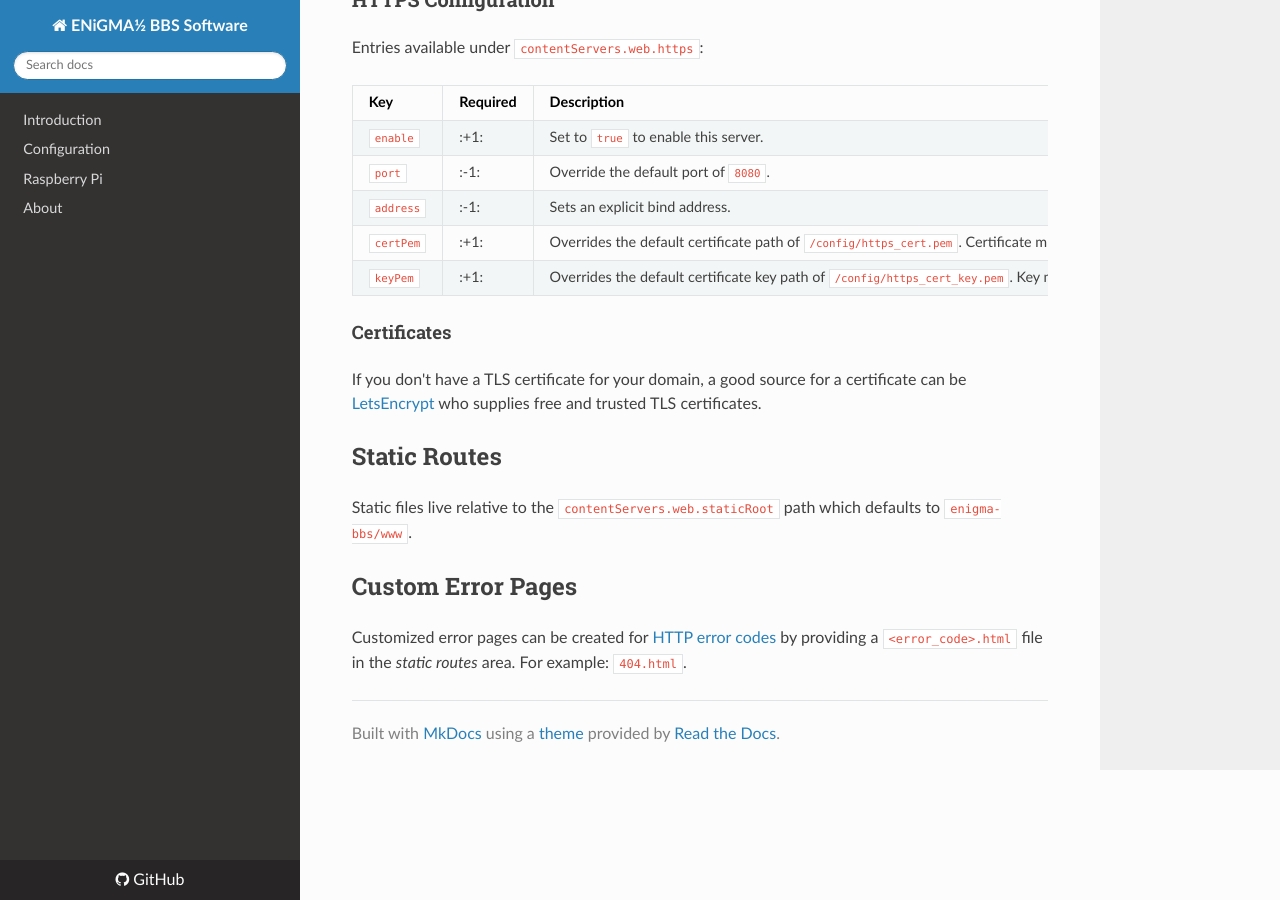
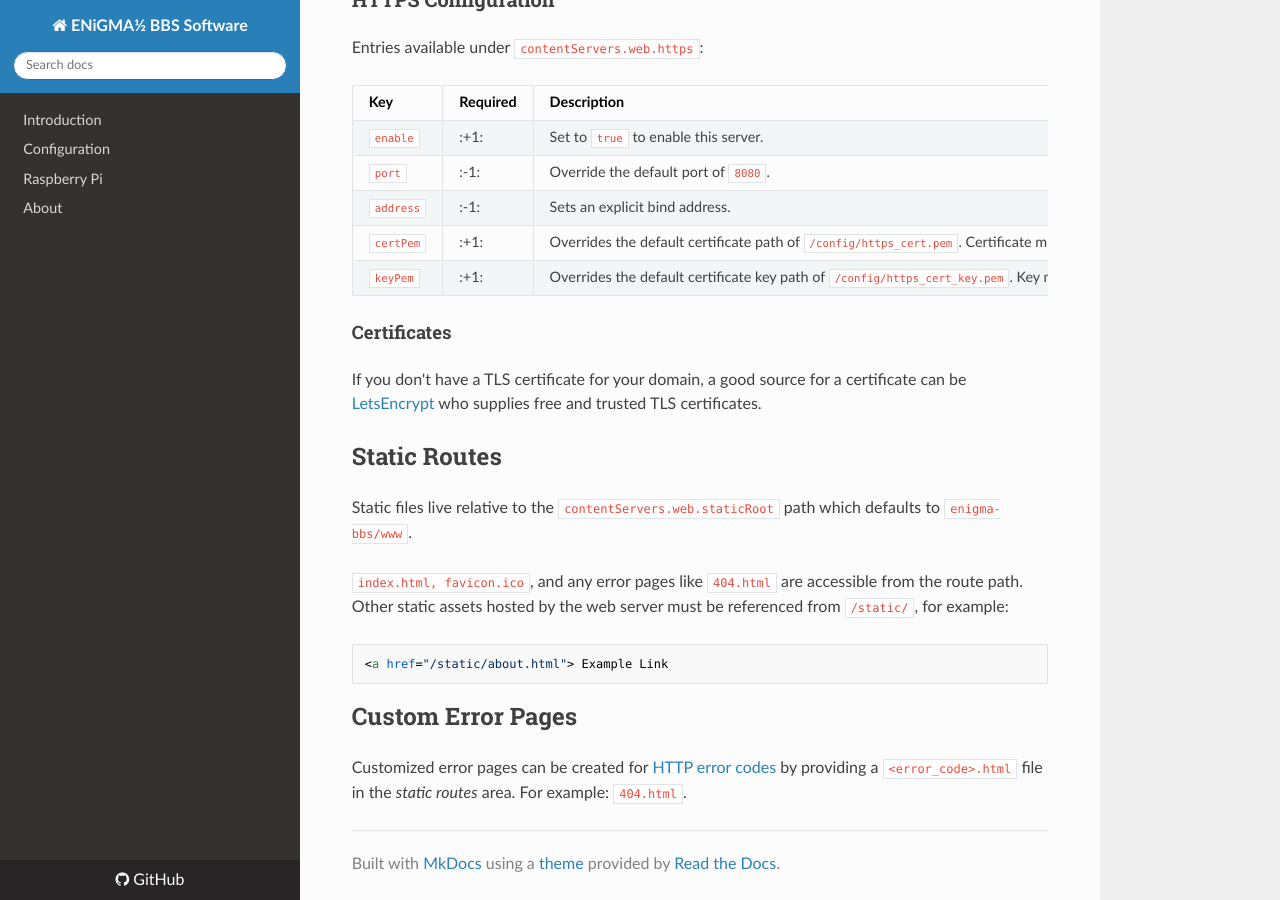
Before and after one commit to NuSkooler/enigma-bbs, an MkDocs documentation site: the page built from docs/servers/web-server.md, in a window 1280 px wide and 900 px high, scrolled down 961 px. Built offline with MkDocs 1.6.1, drawn with Linux system fonts in a browser that asks for light colours; nearby versions of some CDN libraries; old or Windows-style settings are respelled for this version of MkDocs.

Commit message:
Added info about server routing, i.e. /static/ vs /

````diff
--- a/docs/servers/web-server.md
+++ b/docs/servers/web-server.md
@@ -5,18 +5,19 @@ title: Web Server
 ENiGMA½ comes with a built in *content server* for supporting both HTTP and HTTPS. Currently the [File Bases](../modding/file-base-web-download-manager.md) registers routes for file downloads, password reset email links are handled via the server, and static files can also be served for your BBS. Other features will likely come in the future or you can easily write your own!
 
 # Configuration
+
 By default the web server is not enabled. To enable it, you will need to at a minimum configure two keys in the `contentServers.web` section of `config.hjson`:
 
 ```hjson
 contentServers: {
-	web: {
-		domain: bbs.yourdomain.com
+ web: {
+  domain: bbs.yourdomain.com
 
-		http: {
-			enabled: true
-			port: 8080
-		}
-	}
+  http: {
+   enabled: true
+   port: 8080
+  }
+ }
 }
 ```
 
@@ -28,6 +29,7 @@ The following is a table of all configuration keys available under `contentServe
 | `overrideUrlPrefix` | :-1: | Instructs the system to be explicit when handing out URLs. Useful if your server is behind a transparent proxy. |
 
 ### HTTP Configuration
+
 Entries available under `contentServers.web.http`:
 
 | Key | Required | Description |
@@ -37,6 +39,7 @@ Entries available under `contentServers.web.http`:
 | `address` | :-1: | Sets an explicit bind address. |
 
 ### HTTPS Configuration
+
 Entries available under `contentServers.web.https`:
 
 | Key | Required | Description |
@@ -48,10 +51,19 @@ Entries available under `contentServers.web.https`:
 | `keyPem` | :+1: | Overrides the default certificate key path of `/config/https_cert_key.pem`. Key must be in PEM format. See **Certificates** below. |
 
 #### Certificates
+
 If you don't have a TLS certificate for your domain, a good source for a certificate can be [LetsEncrypt](https://letsencrypt.org/) who supplies free and trusted TLS certificates.
 
 ## Static Routes
+
 Static files live relative to the `contentServers.web.staticRoot` path which defaults to `enigma-bbs/www`.
 
+`index.html, favicon.ico`, and any error pages like `404.html` are accessible from the route path. Other static assets hosted by the web server must be referenced from `/static/`, for example:
+
+```html
+<a href="/static/about.html"> Example Link
+```
+
 ## Custom Error Pages
+
 Customized error pages can be created for [HTTP error codes](https://en.wikipedia.org/wiki/List_of_HTTP_status_codes#4xx_Client_Error) by providing a `<error_code>.html` file in the *static routes* area. For example: `404.html`.
````
